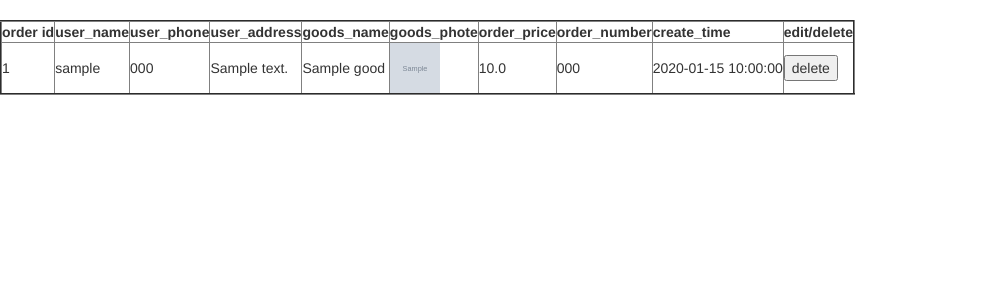
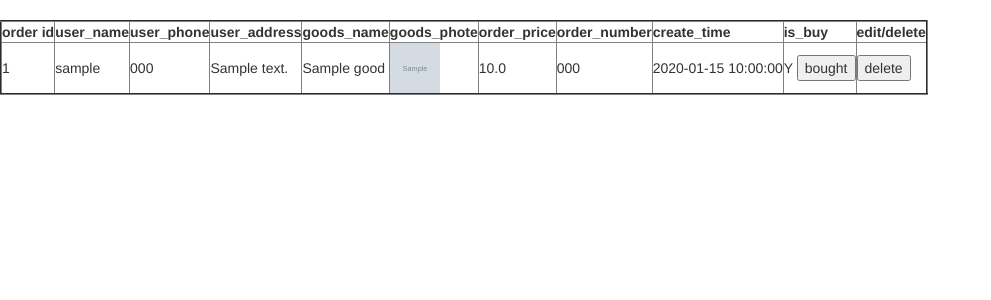
Before and after one commit to Darian-wang/purchasing, a Django app: page /orders/ in a window 1280 px wide. Shown: the part 52-352 px from the top of the page, without its empty margins (0-991 px from the left). Run offline with Django 3.2, Linux system fonts and the light colour scheme; tables that the repository leaves empty hold one stand-in row (values such as "Sample post"); grey boxes marked "Sample" are stand-in pictures.

Commit message:
add order isbuy

```diff
--- a/goods/templates/base.html
+++ b/goods/templates/base.html
@@ -40,6 +40,7 @@
           <ul class="dropdown-menu">
             <li><a href="{% url 'orders:order_list'%}">All Order</a></li>
             <li><a href="{% url 'orders:add_order'%}">Add Order</a></li>
+            <li><a href="{% url 'orders:order_list_on_bought'%}">No Bought</a></li>
           </ul>
         </li>
       </ul>
--- a/orders/models.py
+++ b/orders/models.py
@@ -17,6 +17,7 @@ class Order(models.Model):
     goods = models.ForeignKey('goods.Goods', on_delete=models.CASCADE)
     order_price = models.FloatField()
     order_number = models.CharField(max_length=22)
-    create_time = models.DateTimeField(auto_now=True)
+    create_time = models.DateTimeField(auto_now_add=True)
+    is_buy = models.BooleanField(default=False)
     express_number = models.CharField(max_length=100, null=True)
     express_type = models.CharField(max_length=20, null=True)
--- a/orders/templates/order_list.html
+++ b/orders/templates/order_list.html
@@ -15,6 +15,7 @@
             <th>order_price</th>
             <th>order_number</th>
             <th>create_time</th>
+            <th>is_buy</th>
             <th>edit/delete</th>
         </tr>
         {% for order in orders%}
@@ -28,7 +29,21 @@
             <td>{{order.order_price}}</td>
             <td>{{order.order_number}}</td>
             <td>{{order.create_time|date:'Y-m-d H:i:s'}}</td>
-            <td><form action="{% url 'orders:delete_order'%}?order_id={{order.id}}", method="post"><button>delete</button></form></td>
+            <td><form action="{% url 'orders:is_buy'%}?order_id={{order.id}}", method="post">
+                {% if order.is_buy %}
+                    Y
+                {% else %}
+                    N
+                {% endif %}
+                <button>bought</button>
+                </form>
+            </td>
+            <td>
+                <form action="{% url 'orders:delete_order'%}?order_id={{order.id}}", method="post">
+                    <button>delete</button>
+                </form>
+
+            </td>
         </tr>
         {%endfor%}
     </table>
--- a/orders/urls.py
+++ b/orders/urls.py
@@ -1,5 +1,5 @@
 from django.urls import path
-from .views import add_order, order_list, delete_order
+from .views import add_order, order_list, delete_order, is_buy, order_list_on_bought
 
 app_name = 'orders'
 
@@ -7,4 +7,6 @@ urlpatterns = [
     path('', order_list, name='order_list'),
     path('add_order/', add_order, name='add_order'),
     path('delete_order/', delete_order, name='delete_order'),
+    path('is_buy/', is_buy, name='is_buy'),
+    path('order_list_on_bought/', order_list_on_bought, name='order_list_on_bought'),
 ]
--- a/orders/views.py
+++ b/orders/views.py
@@ -14,6 +14,19 @@ def delete_order(request):
     order_id = request.GET.get('order_id')
     orders = Order.objects.get(pk=order_id)
     orders.delete()
+    return redirect(reverse('orders:order_list'))
+
+
+def order_list_on_bought(request):
+    orders = Order.objects.filter(is_buy=False)
+    return render(request, 'order_list.html', context={'orders': orders})
+
+
+def is_buy(request):
+    order_id = request.GET.get('order_id')
+    orders = Order.objects.get(pk=order_id)
+    orders.is_buy = True
+    orders.save()
     return redirect(reverse('orders:order_list'))
 
 
```
